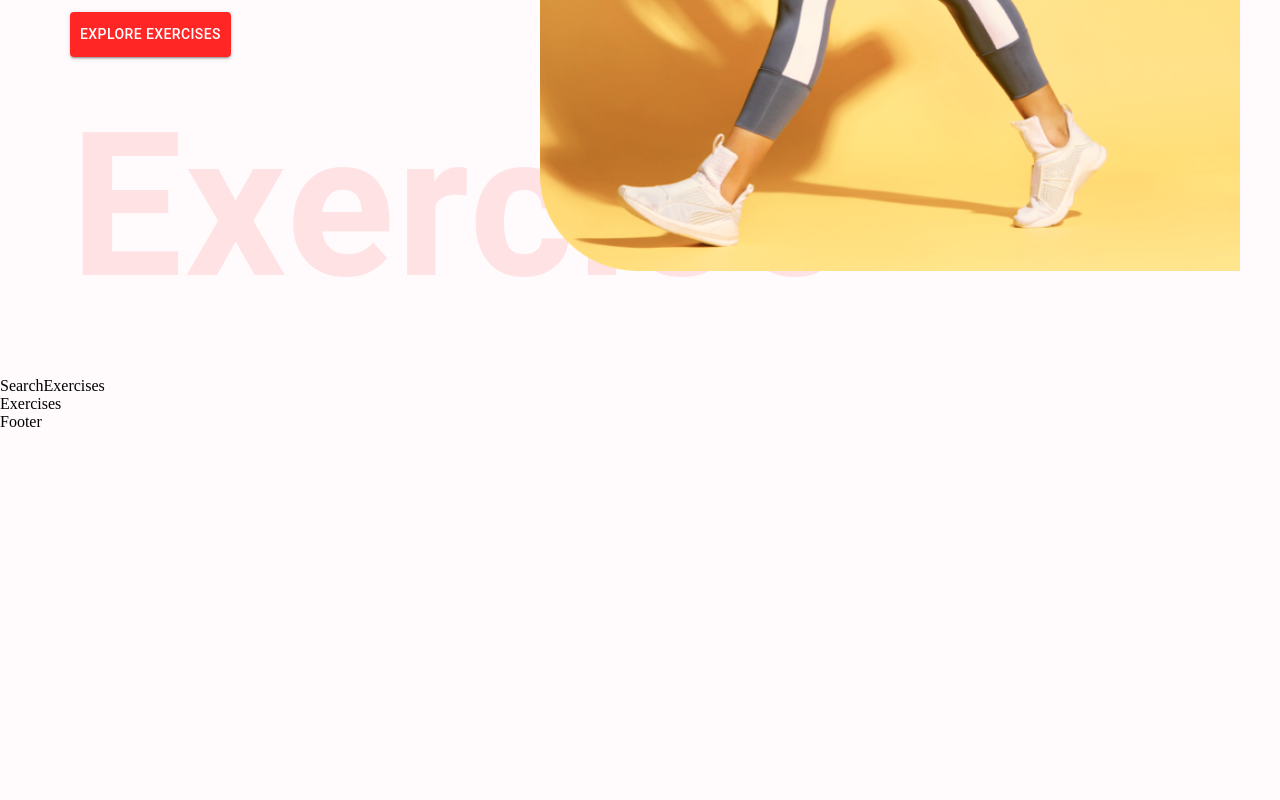
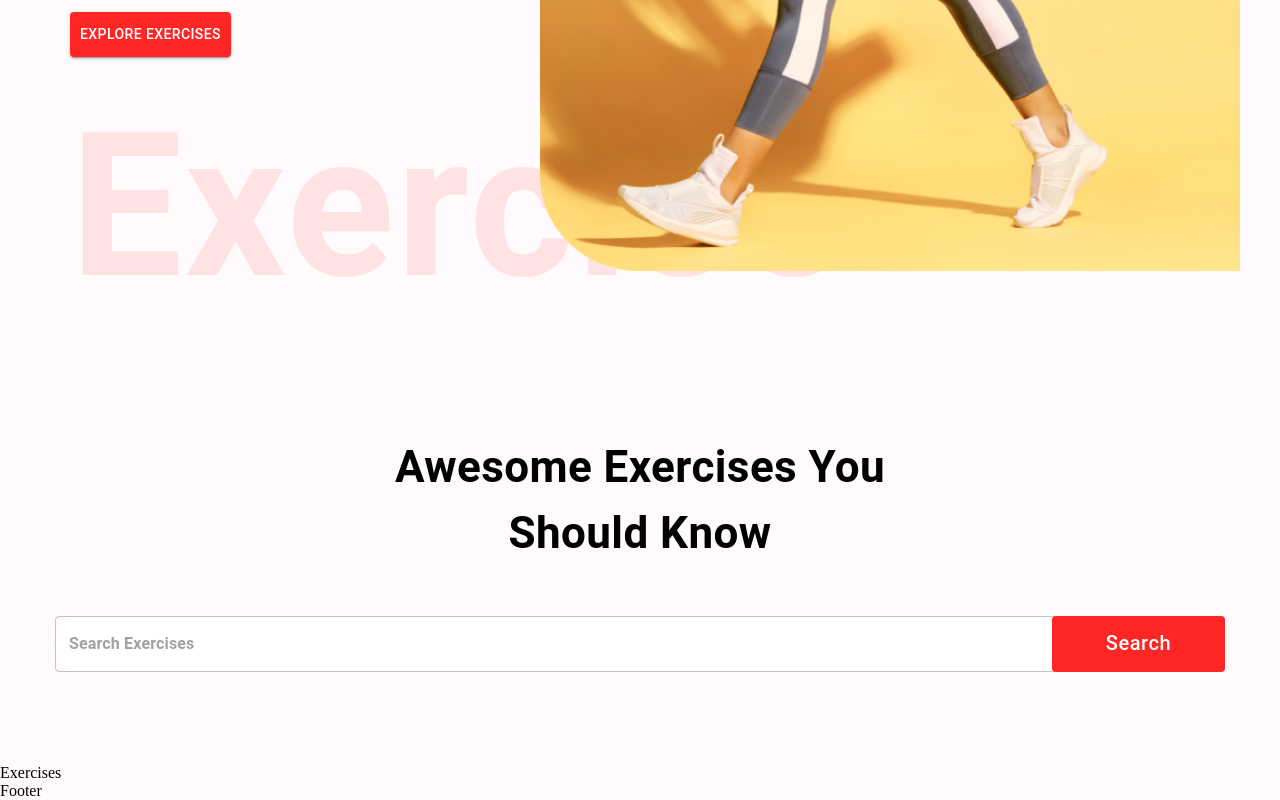
Before and after one commit to AstraLord007/gym_exercises, a React (Create React App) app: page / in a window 1280 px wide. Shown: the part 595-1395 px from the top of the page. Before the commit the page ends 1026 px from the top, so only its background shows below. Built offline with nearby package versions, Linux system fonts and the light colour scheme.

Commit message:
Search component basics.

```diff
--- a/src/components/SearchExercises.js
+++ b/src/components/SearchExercises.js
@@ -1,8 +1,57 @@
-import React from 'react'
+import React, { useEffect, useState} from 'react';
+import { Box, Button, Stack, TextField, Typography } from '@mui/material';
 
 const SearchExercises = () => {
+  const [search, setSearch] = useState('');
+
+  const handleSearch = async () => {
+    if(search) {
+      // const exercisesData = await fetchData();
+    }
+  }
+
   return (
-    <div>SearchExercises</div>
+    <Stack alignItems='center' mt='37px' justifyContent='center' p='20px'>
+      <Typography
+        fontWeight={700}
+        sx={{fontSize:{ lg: '44px', xs: '30px'}}}
+        mb='50px'
+        textAlign='center'
+      >
+        Awesome Exercises You <br />
+        Should Know
+      </Typography>
+      <Box position='relative' mb='72px'>
+        <TextField
+          sx={{
+            input:{ fontWeight: '700', border: 'none', borderRadius: '4px' },
+            width: { lg: '1170px', xs: '350px' },
+            backgroundColor: '#fff',
+            borderRadius: '40px'
+          }}
+          height='76px'
+          value={search}
+          onChange={(e) => setSearch(e.target.value.toLowerCase())}
+          placeholder='Search Exercises'
+          type='text'
+        />
+        <Button
+          className="search-btn"
+          sx={{ bgcolor: '#FF2625',
+                color: '#fff',
+                textTransform: 'none',
+                width: { lg: '173px', xs: '80px' },
+                height: '56px',
+                position: 'absolute',
+                right: '0px',
+                fontSize: { lg: '20px', xs: '14px' }
+              }}
+          onClick={handleSearch}
+        >
+          Search
+        </Button>
+      </Box>
+    </Stack>
   )
 }
 
```
